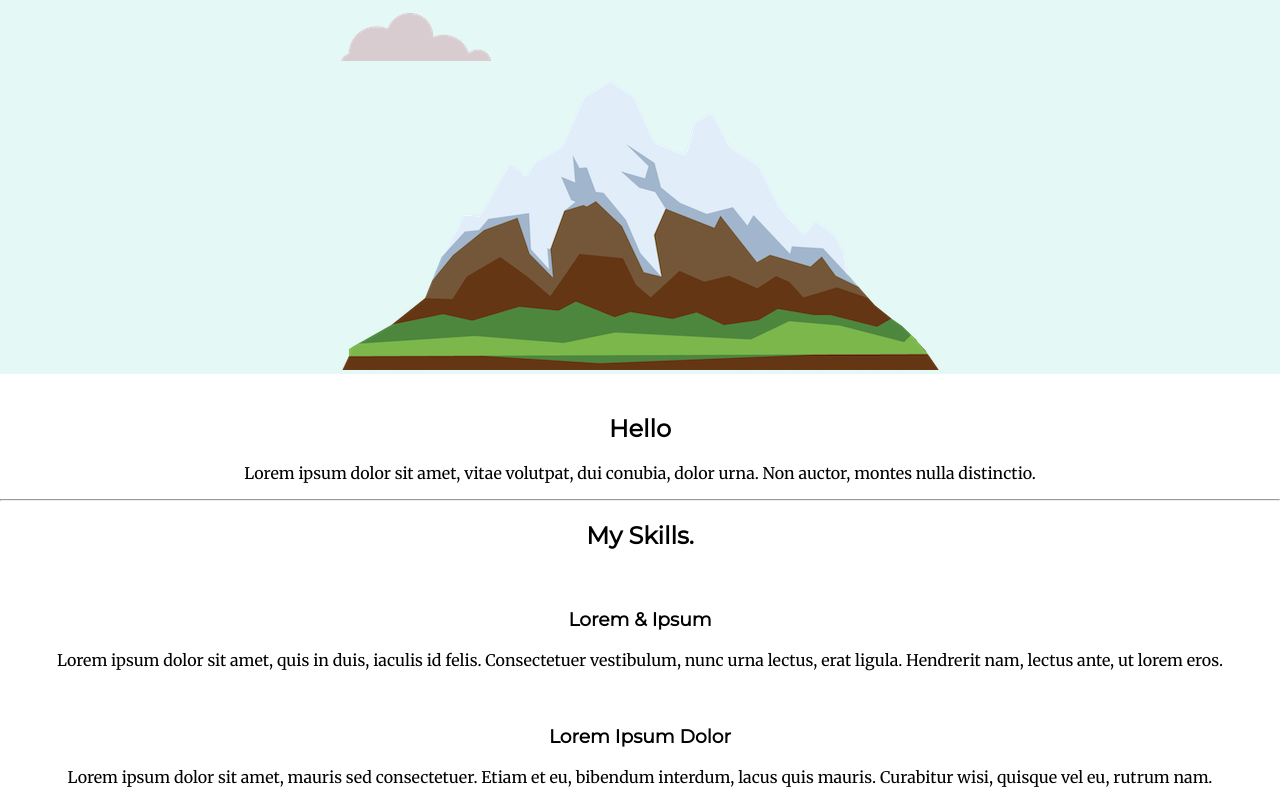
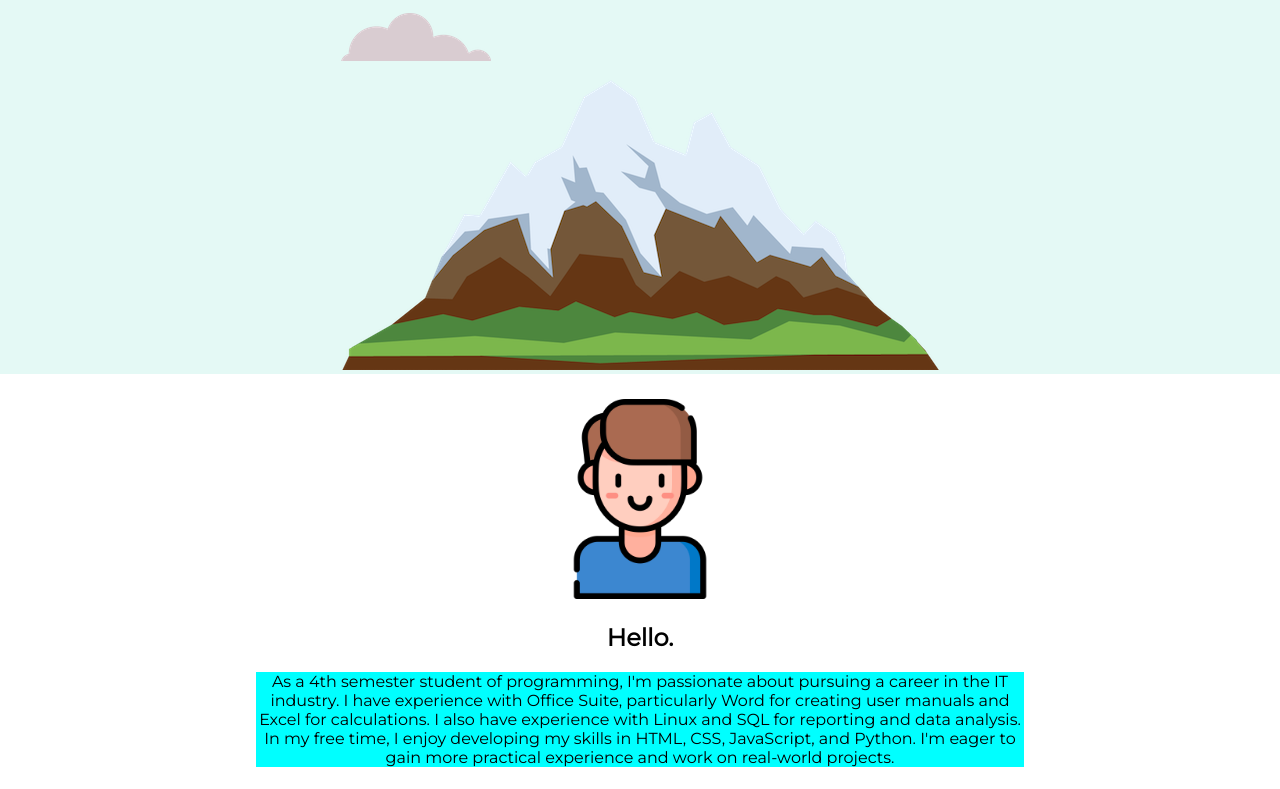
Before and after one commit to S0ffen/CV, a plain HTML site: page index.html in a window 1280 px wide. Shown: the part 186-975 px from the top of the page. Drawn offline with Linux system fonts and the light colour scheme.

Commit message:
visual changes

```diff
--- a/Css/styles.css
+++ b/Css/styles.css
@@ -1,4 +1,8 @@
-
+.Profile-Picture{
+    height: 200px;
+    width: 200px;
+    margin-top: 25px;
+}
 
 .top-cloud{
     position: absolute;
@@ -41,3 +45,19 @@ body{
 
 
 }
+.Introduction{
+    margin-left: 20%;
+    margin-right: 20%;
+    margin-top: 0px;
+    margin-bottom: 40px;
+    background-color: aqua;
+    font-family: 'Montserrat', sans-serif;
+}
+.skills{
+    background-color: red;
+}
+.skill-row{
+    background-color: blueviolet;
+    font-family: 'Montserrat', sans-serif;
+
+}
--- a/index.html
+++ b/index.html
@@ -21,17 +21,25 @@
     </div>
     <div class="middle-container">
         <div class="profile">
-          <img src="" alt="">
-          <h2>Hello</h2>
-          <p>Lorem ipsum dolor sit amet, vitae volutpat, dui conubia, dolor urna. Non auctor, montes nulla distinctio.</p>
+          <img class="Profile-Picture" src="icon.png" alt="">
+          <h2>Hello.</h2>
+          <p class="Introduction">As a 4th semester student of programming, I'm passionate about pursuing a career in the IT industry.
+             I have experience with Office Suite, particularly Word for creating user manuals and Excel for calculations.
+             I also have experience with Linux and SQL for reporting and data analysis. In my free time, I enjoy developing my skills in HTML, CSS, JavaScript, and Python.
+             I'm eager to gain more practical experience and work on real-world projects.</p>
         </div>
         <hr>
         <div class="skills">
           <h2>My Skills.</h2>
           <div class="skill-row">
             <img class="" src="" alt="">
-            <h3>Lorem & Ipsum</h3>
+            <h3>Office Package</h3>
             <p>Lorem ipsum dolor sit amet, quis in duis, iaculis id felis. Consectetuer vestibulum, nunc urna lectus, erat ligula. Hendrerit nam, lectus ante, ut lorem eros.</p>
+          </div>
+          <div class="skill-row">
+            <img class="" src="" alt="">
+            <h3>Lorem Ipsum Dolor</h3>
+            <p>Lorem ipsum dolor sit amet, mauris sed consectetuer. Etiam et eu, bibendum interdum, lacus quis mauris. Curabitur wisi, quisque vel eu, rutrum nam.</p>
           </div>
           <div class="skill-row">
             <img class="" src="" alt="">
```
